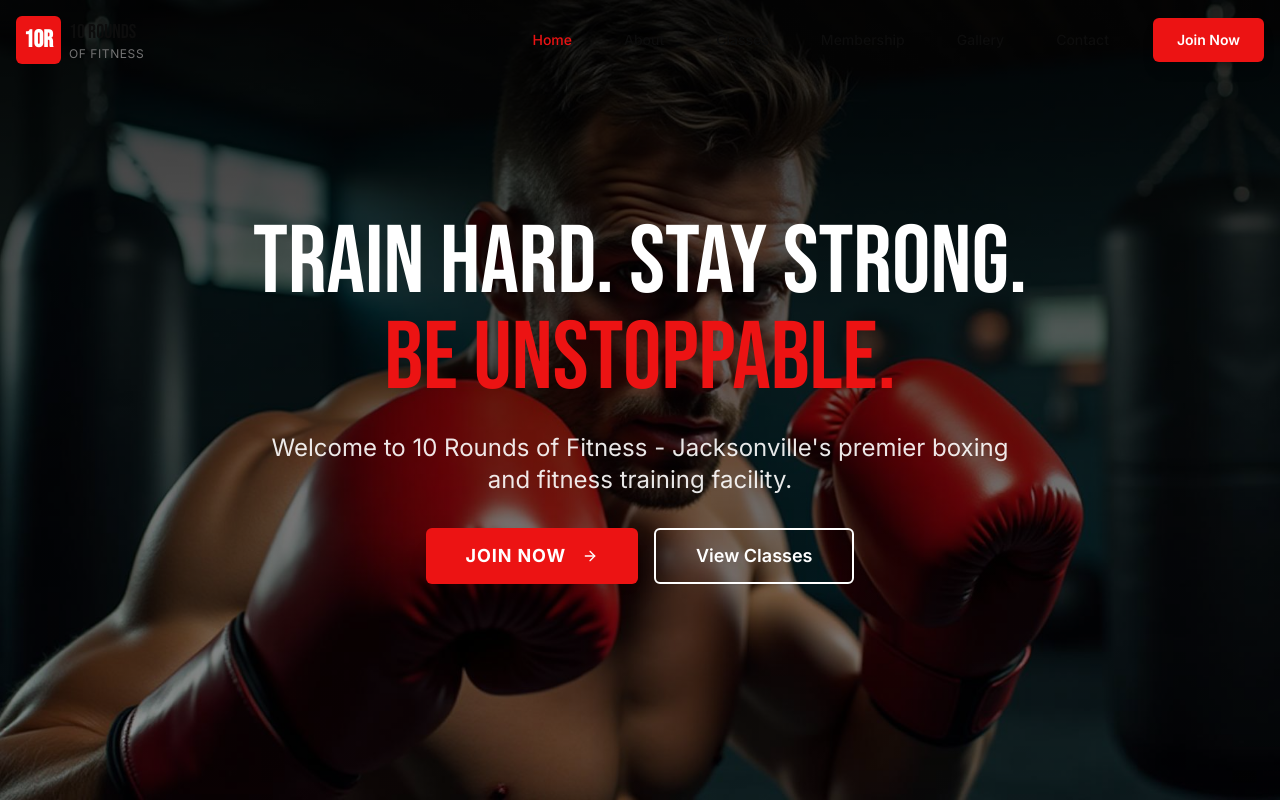
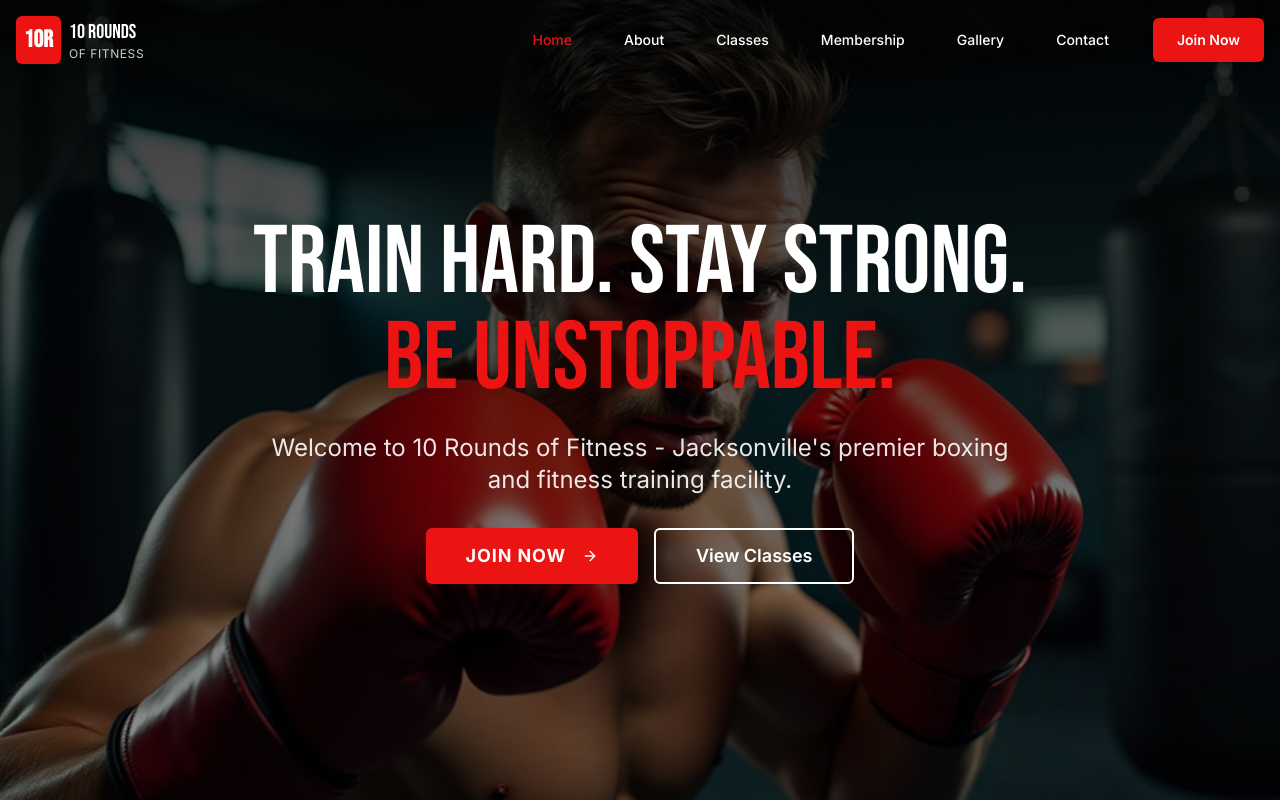
Before and after one commit to jiobr4178-png/tenroundsfitness, a React (Vite) app: page / in a window 1280 px wide. Shown: the top 800 px of the page. Built offline with nearby package versions, Linux system fonts and the light colour scheme.

Commit message:
Style Navbar for Hero Section

```diff
--- a/src/components/Navbar.tsx
+++ b/src/components/Navbar.tsx
@@ -43,10 +43,10 @@ const Navbar = () => {
               </span>
             </div>
             <div>
-              <span className="text-foreground font-display text-xl">
+              <span className={`font-display text-xl ${!isScrolled ? 'text-white' : 'text-foreground'}`}>
                 10 ROUNDS
               </span>
-              <span className="block text-muted-foreground text-xs uppercase tracking-wider">
+              <span className={`block text-xs uppercase tracking-wider ${!isScrolled ? 'text-white/80' : 'text-muted-foreground'}`}>
                 of Fitness
               </span>
             </div>
@@ -58,9 +58,13 @@ const Navbar = () => {
               <Link key={link.path} to={link.path}>
                 <Button
                   variant="nav"
-                  className={
-                    location.pathname === link.path ? "text-primary" : ""
-                  }
+                  className={`${
+                    location.pathname === link.path
+                      ? "text-primary"
+                      : !isScrolled
+                        ? "text-white hover:text-white/80"
+                        : ""
+                  }`}
                 >
                   {link.label}
                 </Button>
@@ -75,7 +79,7 @@ const Navbar = () => {
 
           {/* Mobile Menu Button */}
           <button
-            className="lg:hidden text-foreground"
+            className={`lg:hidden ${!isScrolled ? 'text-white' : 'text-foreground'}`}
             onClick={() => setIsMobileMenuOpen(!isMobileMenuOpen)}
           >
             {isMobileMenuOpen ? <X size={24} /> : <Menu size={24} />}
```
